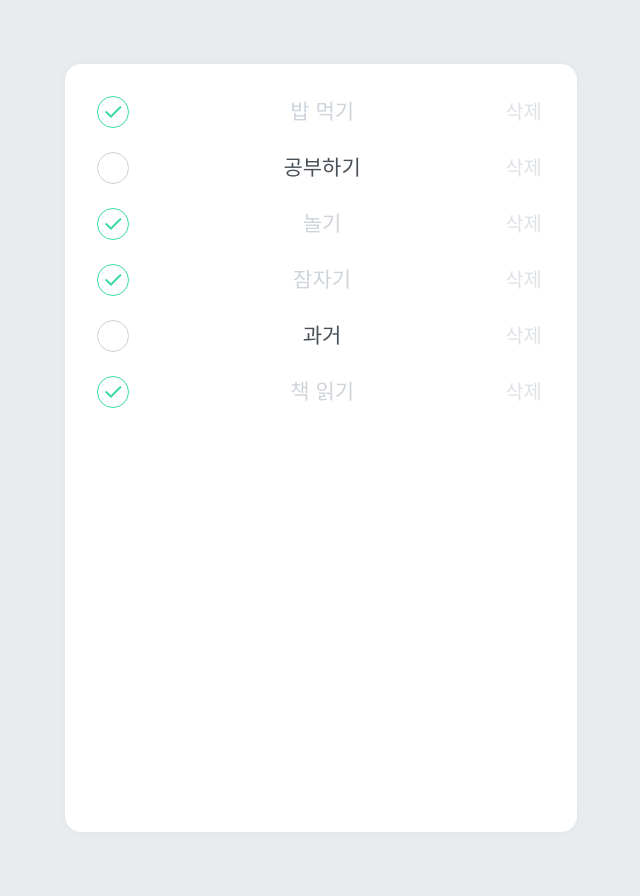
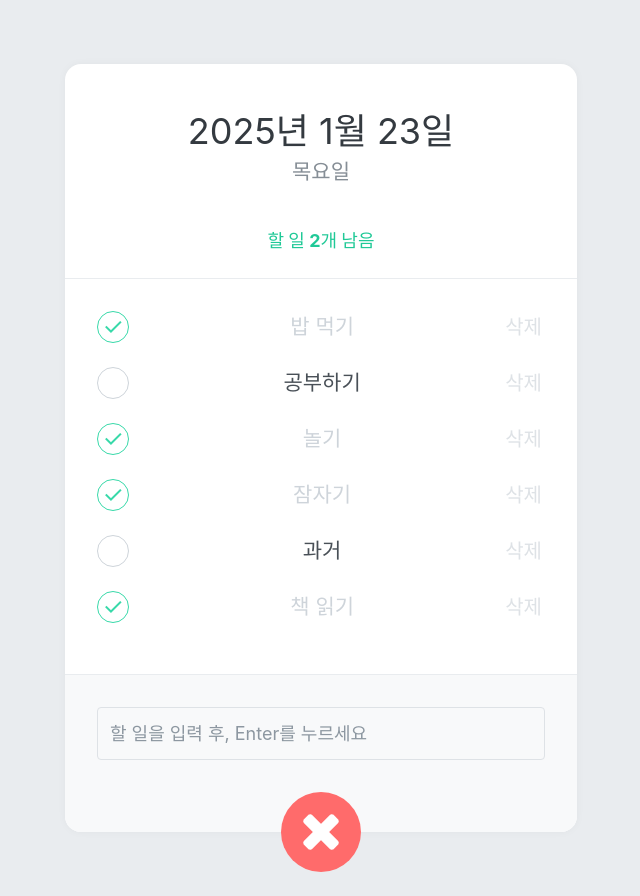
Before and after one commit to jsh6269/todo-list, a React (Vite) app: page / in a window 1280 px wide. Shown: the whole page, without its empty margins (319-959 px from the left). Built offline with nearby package versions, Linux system fonts and the light colour scheme.

Commit message:
hw: make TodoHead and TodoCreate Component

```diff
--- /dev/null
+++ b/src/components/TodoCreate/index.jsx
@@ -0,0 +1,19 @@
+import plus from "../../assets/plus.png";
+
+const TodoCreate = () => {
+  return (
+    <>
+      <div className="absolute left-0 bottom-0 w-full z-5">
+        <form className="insert-form">
+          <input autoFocus placeholder="할 일을 입력 후, Enter를 누르세요" />
+        </form>
+      </div>
+
+      <button className={"circle-button button-open"}>
+        <img src={plus} className="invert" />
+      </button>
+    </>
+  );
+};
+
+export default TodoCreate;
--- /dev/null
+++ b/src/components/TodoHead/index.jsx
@@ -0,0 +1,20 @@
+const TodoHead = ({ todos }) => {
+  const undoneTodos = todos.filter((todo) => !todo.done);
+  const today = new Date();
+  const dateString = today.toLocaleDateString("ko-KR", {
+    year: "numeric",
+    month: "long",
+    day: "numeric",
+  });
+  const dayName = today.toLocaleDateString("ko-KR", { weekday: "long" });
+
+  return (
+    <div className="head-container">
+      <h1>{dateString}</h1>
+      <div className="day">{dayName}</div>
+      <div className="todos-left">할 일 {undoneTodos.length}개 남음</div>
+    </div>
+  );
+};
+
+export default TodoHead;
--- a/src/components/TodoTemplate/index.jsx
+++ b/src/components/TodoTemplate/index.jsx
@@ -1,12 +1,16 @@
 import TodoList from "../TodoList";
 import TodoDummyData from "../../data/dummy.json";
+import TodoHead from "../TodoHead";
+import TodoCreate from "../TodoCreate";
 
 const TodoTemplate = () => {
   const todos = TodoDummyData;
 
   return (
     <>
+      <TodoHead todos={todos} />
       <TodoList todos={todos} />
+      <TodoCreate />
     </>
   );
 };
```
